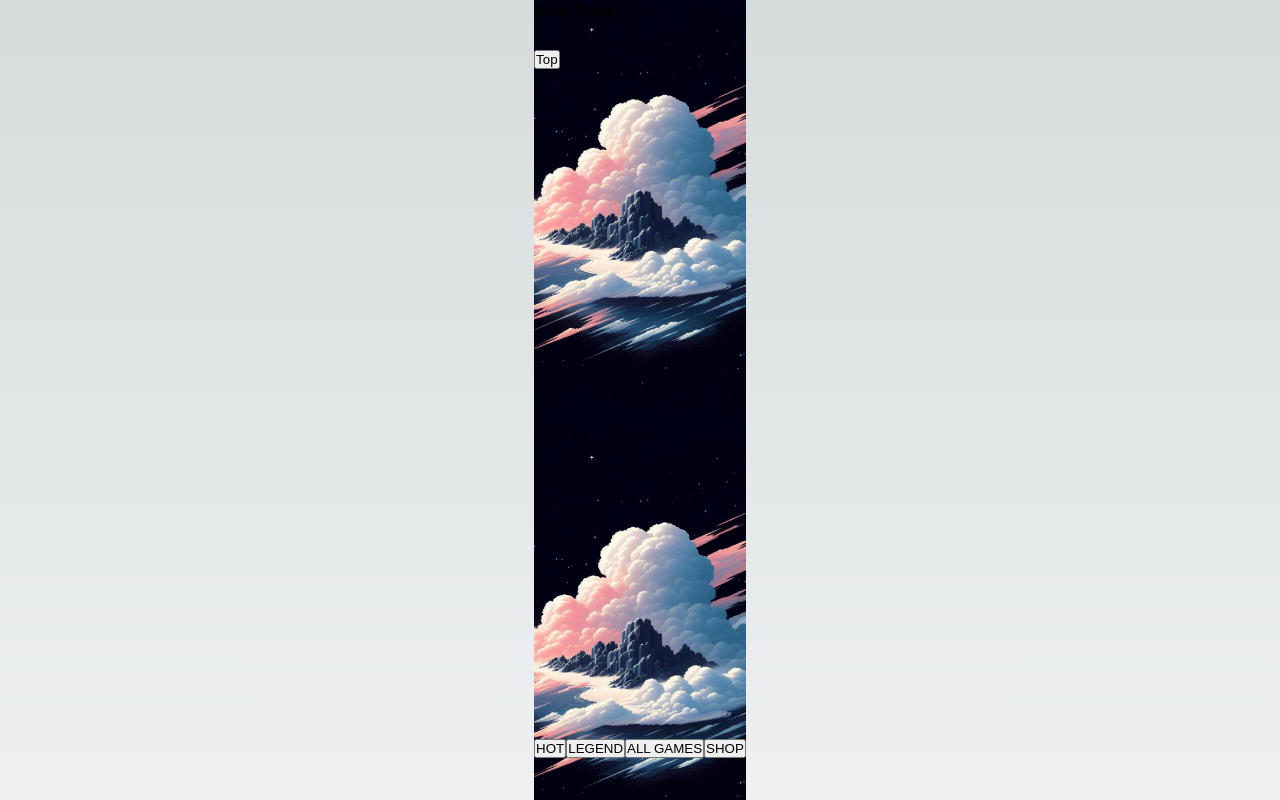
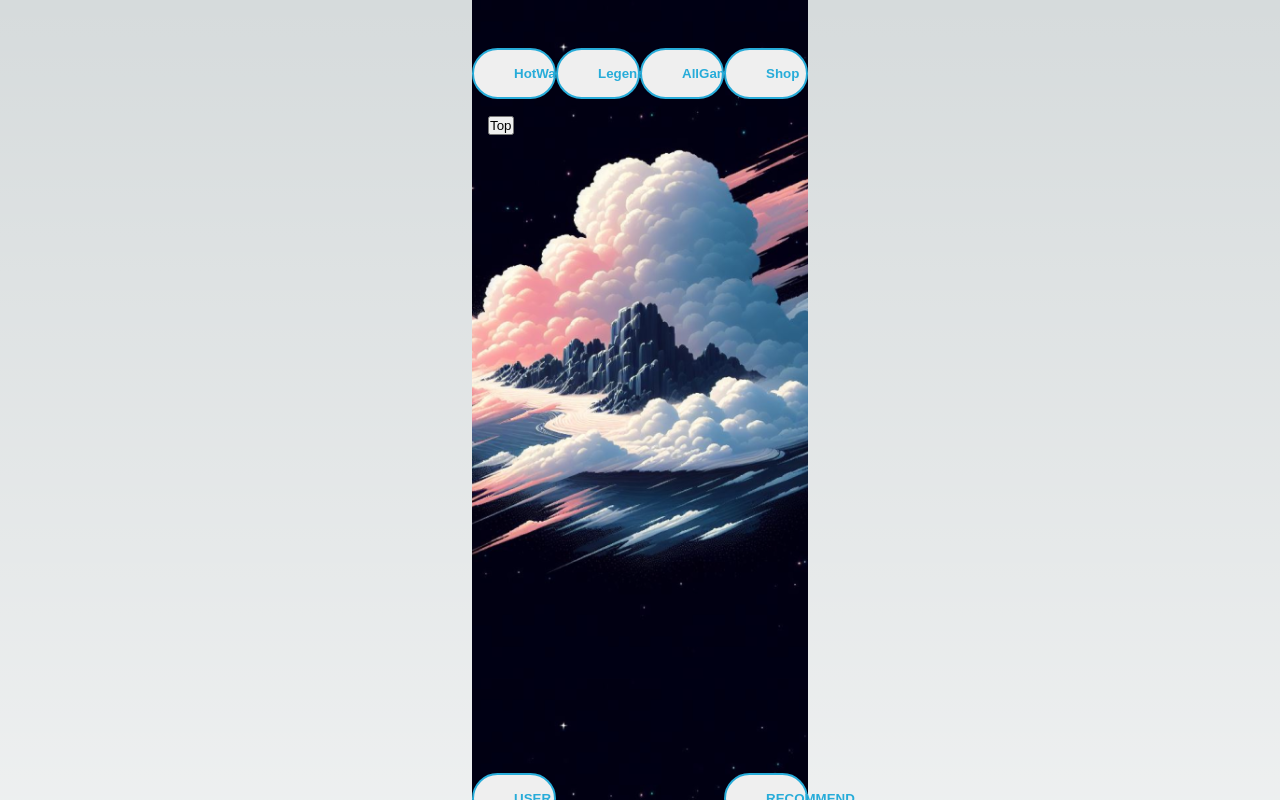
Before and after one commit to Team-OneMinute/OneMinuteFE, a Next.js app: page /user in a window 1280 px wide. Shown: the top 800 px of the page. Built offline with nearby package versions, Linux system fonts and the light colour scheme.

Commit message:
add gameCardComponent

```diff
--- a/src/app/(templates)/DefaultTemplate.tsx
+++ b/src/app/(templates)/DefaultTemplate.tsx
@@ -8,7 +8,16 @@ const HeaderArea = styled.div`
 `;
 
 const BodyArea = styled.div`
+  padding: 1em;
   height: 100px;
+`;
+
+const TopNavigationArea = styled.div`
+  height: 50px;
+  display: flex;
+  flex-direction: row;
+  align-items: center;
+  justify-content: space-between;
 `;
 
 const FooterArea = styled.div`
@@ -32,20 +41,71 @@ const Background = styled.div`
     background-size:100% auto;
 `;
 
+const ActiveNavigationButton = styled.button`
+  display: block;
+  text-decoration: none;
+  width: 12px;
+  text-align: center;
+  padding: 1rem 2.5rem 1rem 2.5rem;
+  font-weight: bold;
+  border: 2px solid #27acd9;
+  color: #27acd9;
+  border-radius: 100vh;
+  transition: 0.5s;
+`;
+
+const UnActiveNavigationButton = styled.button`
+  background-color: #4CAF50;
+  border: #4CAF50;
+  color: white;
+  padding: 15px 32px;
+  text-align: center;
+  text-decoration: none;
+  display: inline-block;
+  font-size: 16px;
+  margin: 4px 2px;
+  cursor: pointer;
+`;
+
+// const getFooterArea = (movePage: (uri: string) => void) => {
+//   return (
+//     <FooterArea>
+//       <FooterButton>
+//         <button onClick={() => movePage('/')}>HOT</button>
+//       </FooterButton>
+//       <FooterButton>
+//         <button onClick={() => movePage('/')}>LEGEND</button>
+//       </FooterButton>
+//       <FooterButton>
+//         <button onClick={() => movePage('/allGames')}>ALL GAMES</button>
+//       </FooterButton>
+//       <FooterButton>
+//         <button onClick={() => movePage('/')}>SHOP</button>
+//       </FooterButton>
+//     </FooterArea>
+//   );
+// }
+
+const getTopNavigationArea = (movePage: (uri: string) => void) => {
+  return (
+    <TopNavigationArea>
+      <ActiveNavigationButton onClick={() => movePage('/')}>HotWanted</ActiveNavigationButton>
+      <ActiveNavigationButton onClick={() => movePage('/')}>Legends</ActiveNavigationButton>
+      <ActiveNavigationButton onClick={() => movePage('/allGames')}>AllGames</ActiveNavigationButton>
+      <ActiveNavigationButton onClick={() => movePage('/')}>Shop</ActiveNavigationButton>
+    </TopNavigationArea>
+  );
+}
+
+
 const getFooterArea = (movePage: (uri: string) => void) => {
   return (
     <FooterArea>
       <FooterButton>
-        <button onClick={() => movePage('/')}>HOT</button>
+        <ActiveNavigationButton onClick={() => movePage('/')}>USER</ActiveNavigationButton>
       </FooterButton>
       <FooterButton>
-        <button onClick={() => movePage('/')}>LEGEND</button>
-      </FooterButton>
-      <FooterButton>
-        <button onClick={() => movePage('/allGames')}>ALL GAMES</button>
-      </FooterButton>
-      <FooterButton>
-        <button onClick={() => movePage('/')}>SHOP</button>
+        <ActiveNavigationButton onClick={() => movePage('/')}>RECOMMEND</ActiveNavigationButton>
       </FooterButton>
     </FooterArea>
   );
@@ -64,8 +124,8 @@ export const DefaultTemplate: React.FC<Props> = ({ title, children }) => {
   return (
     <Background>
       <HeaderArea>
-        {title}
       </HeaderArea>
+      {getTopNavigationArea(movePage)}
       <BodyArea>
         {children}
       </BodyArea>
```
Also changed, not shown: src/app/component/gameCard.tsx (+33 -25 lines).
